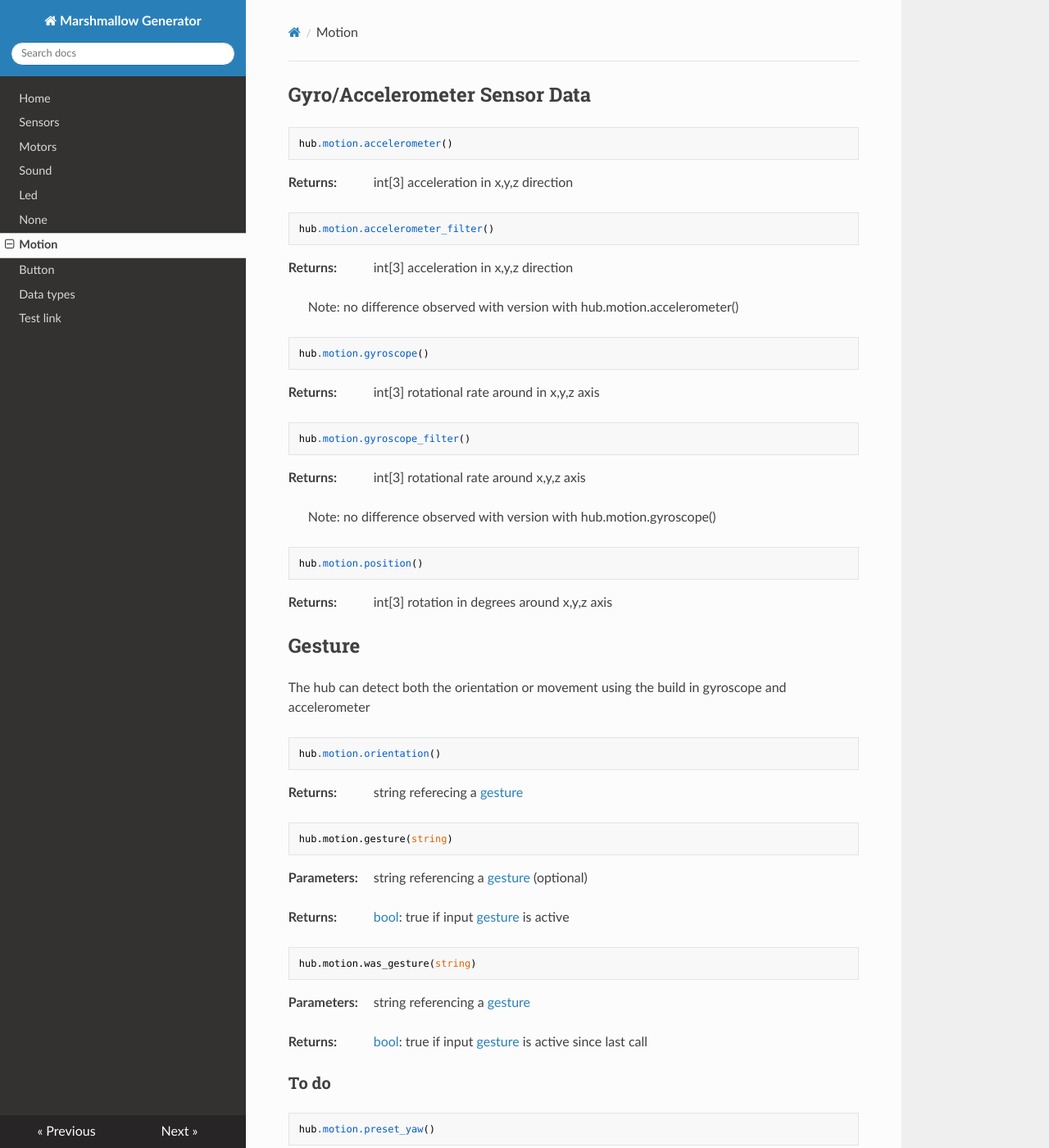
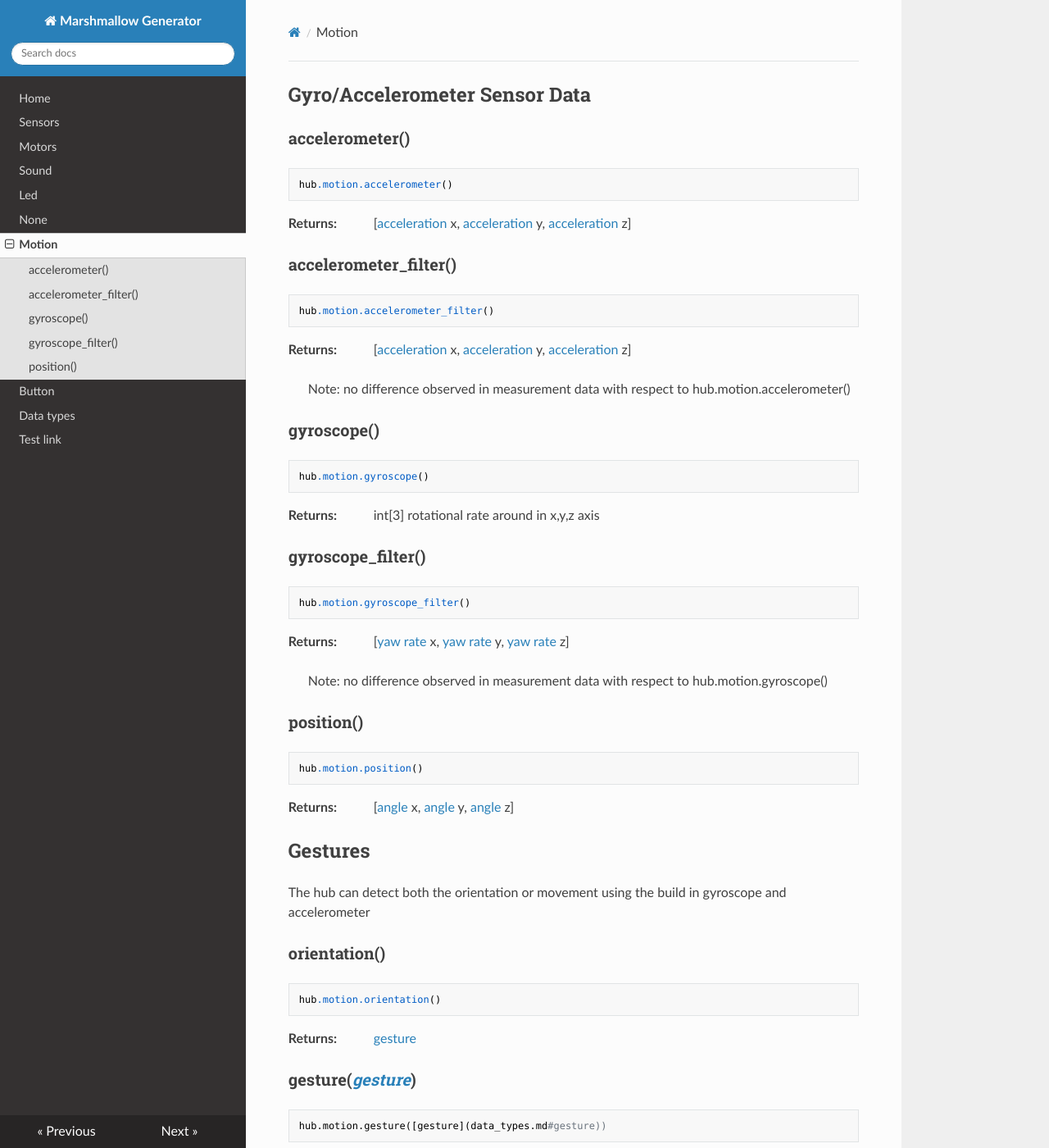
Before and after one commit to NStrijbosch/hub-module-notes, an MkDocs documentation site: the page built from docs/motion.md, in a window 1280 px wide and 1400 px high. Shown: the whole window at 82% size. Built offline with MkDocs 1.6.1, drawn with Linux system fonts in a browser that asks for light colours; nearby versions of some CDN libraries; some of the changed text lies outside the part shown.

Commit message:
Update motion.md

````diff
--- a/docs/motion.md
+++ b/docs/motion.md
@@ -6,23 +6,28 @@
 
 ## Gyro/Accelerometer Sensor Data
 
+### accelerometer()
+
 ```
 hub.motion.accelerometer()
 ```
 __Returns:__
 
-* int[3] acceleration in x,y,z direction
+* [[acceleration](data_types.md#acceleration) x, [acceleration](data_types.md#acceleration) y, [acceleration](data_types.md#acceleration) z]
+
+### accelerometer_filter()
 
 ```
 hub.motion.accelerometer_filter()
 ```
 
-
 __Returns:__
 
-* int[3] acceleration in x,y,z direction
+* [[acceleration](data_types.md#acceleration) x, [acceleration](data_types.md#acceleration) y, [acceleration](data_types.md#acceleration) z]
 
-> Note: no difference observed with version with hub.motion.accelerometer()
+> Note: no difference observed in measurement data with respect to hub.motion.accelerometer()
+
+### gyroscope()
 
 ```
 hub.motion.gyroscope()
@@ -31,14 +36,19 @@ __Returns:__
 
 * int[3] rotational rate around in x,y,z axis
 
+
+### gyroscope_filter()
+
 ```
 hub.motion.gyroscope_filter()
 ```
 __Returns:__
 
-* int[3] rotational rate around x,y,z axis
+* [[yaw rate](data_types.md#yaw) x, [yaw rate](data_types.md#yaw) y, [yaw rate](data_types.md#yaw) z]
 
-> Note: no difference observed with version with hub.motion.gyroscope()
+> Note: no difference observed in measurement data with respect to hub.motion.gyroscope()
+
+### position()
 
 ```
 hub.motion.position()
@@ -46,12 +56,14 @@ hub.motion.position()
 
 __Returns:__
 
-* int[3] rotation in degrees around x,y,z axis
+* [[angle](data_types.md#angle) x, [angle](data_types.md#angle) y, [angle](data_types.md#angle) z]
 
 
-## Gesture
+## Gestures
 
 The hub can detect both the orientation or movement using the build in gyroscope and accelerometer
+
+### orientation()
 
 ```
 hub.motion.orientation()
@@ -59,32 +71,33 @@ hub.motion.orientation()
 
 __Returns:__
 
-* string referecing a [gesture](data_types.md#gesture)
+* [gesture](data_types.md#gesture)
 
+### gesture(_[gesture](data_types.md#gesture)_)
 
 ```
-hub.motion.gesture(string)
+hub.motion.gesture([gesture](data_types.md#gesture))
 ```
 __Parameters:__
 
-* string referencing a [gesture](data_types.md#gesture) (optional)
-
+* [gesture](data_types.md#gesture)
 
 __Returns:__
 
-* [bool](bool): true if input [gesture](data_types.md#gesture) is active
+* [bool](data_types.bool): true if input [gesture](data_types.md#gesture) is active
+
+### was_gesture(_[gesture](data_types.md#gesture)_)
 
 ```
 hub.motion.was_gesture(string)
 ```
 __Parameters:__
 
-* string referencing a [gesture](data_types.md#gesture)
-
+* [gesture](data_types.md#gesture)
 
 __Returns:__
 
-* [bool](bool): true if input [gesture](data_types.md#gesture) is active since last call
+* [bool](data_types.bool): true if input [gesture](data_types.md#gesture) was active since last call
 
 
 
@@ -95,34 +108,3 @@ hub.motion.preset_yaw()
 ```
 hub.motion.preset_yaw()
 ```
-
-
-asdfasdfalkasfasf </br>
-
-&emsp;asdfasldflk </br>
-&emsp;asdkfasld
-
-rkdown Space Test with HTML Command
-
-Normal text
-
-&thinsp; Narrower than usual space
-
-&nbsp; Usual space width
-
-&ensp; Wider than usual space width
-
-&emsp; Double wider than usual space
-
-
-### Returns
-
-&emsp; Name of the color </br>
-&emsp; __type__: asdfasdfa </br>
-&emsp; __values__: asdfasd
-
-### Errors
-
-&emsp; Name of the color </br>
-&emsp; __type__: asdfasdfa </br>
-&emsp; __values__: asdfasd
````
